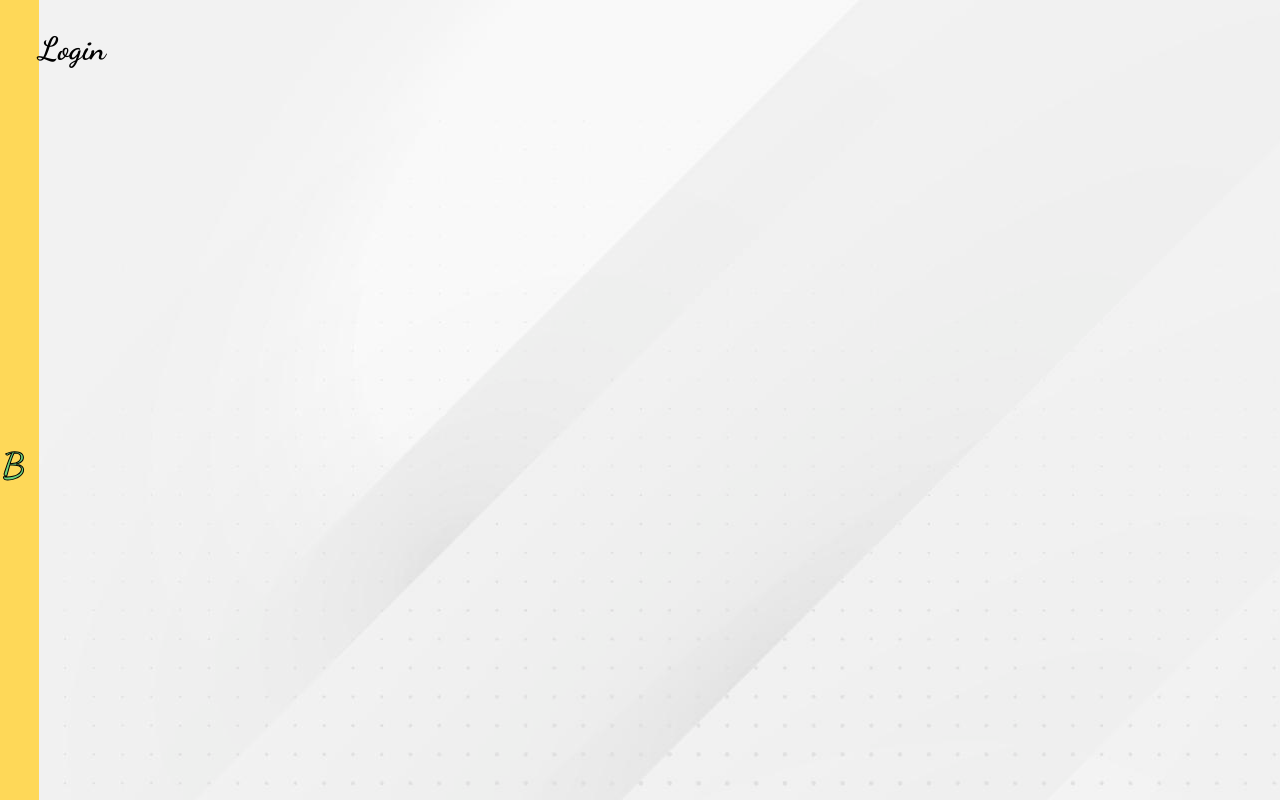
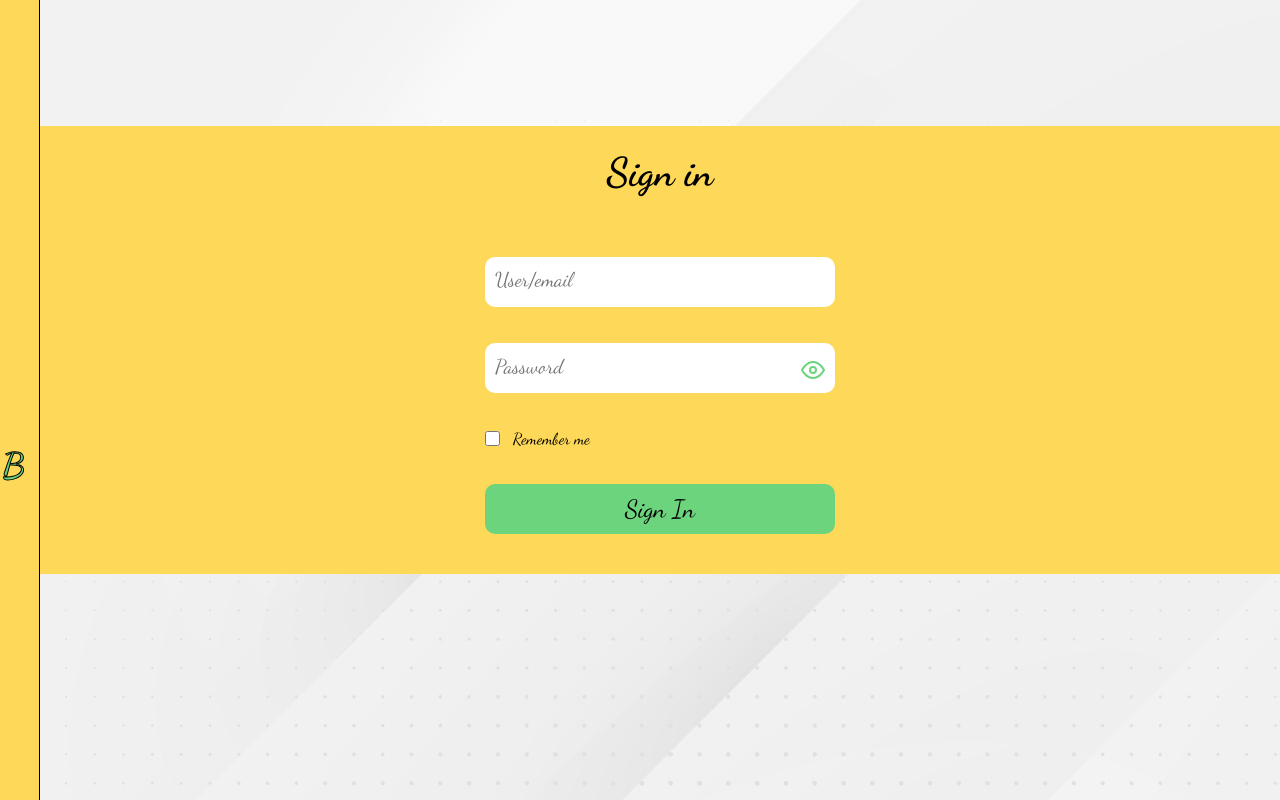
Before and after one commit to JulianGarcia04/url_ShortCut, a React (Create React App) app in the folder client/: page /Login in a window 1280 px wide. Built offline with nearby package versions, Linux system fonts and the light colour scheme; a web font is replaced by a local one.

Commit message:
vistas de login maquetada, falta la funcionalidad

```diff
--- a/client/package.json
+++ b/client/package.json
@@ -10,6 +10,7 @@
     "axios": "^0.27.2",
     "react": "^18.2.0",
     "react-dom": "^18.2.0",
+    "react-feather": "^2.0.10",
     "react-redux": "^8.0.2",
     "react-router-dom": "^6.4.0",
     "react-scripts": "5.0.1",
--- a/client/src/components/CardUrl.jsx
+++ b/client/src/components/CardUrl.jsx
@@ -1,20 +1,20 @@
 import React from "react";
-import useModal from "../hooks/useModal";
-import arrowMenu from '../static/icons/icon-sidebar-back.svg';
+import { ChevronDown, ChevronUp } from 'react-feather';
 import '../static/styles/CardUrl.scss'
 
-const CardUrl = ()=>{
-
-    const stateMenu = useModal();
-
+const CardUrl = ({stateMenu})=>{
     return(
-        <div className={`cardUrl ${stateMenu.modal? 'h-50':''}`}>
+        <div className={`cardUrl ${stateMenu.state? 'h-50':''}`}>
             <div className="headerCard">
                 <span>https://mail.google.com/mail/u/0/#inbox</span>
-                <img src={arrowMenu} alt="arrowMenu" width={15} className="arrowMenuCard" onClick={stateMenu.changeState} />
+                {
+                    !stateMenu.state
+                    ?<ChevronUp onClick={stateMenu.changeState} className="arrowMenuCard"/>
+                    :<ChevronDown onClick={stateMenu.changeState} className="arrowMenuCard" />
+                }
             </div>
             {
-                (stateMenu.modal || window.screen.availWidth >= 1024)&&
+                (stateMenu.state || window.screen.availWidth >= 1024)&&
                 <div className="footerCard">
                     <span>https://beatly/5ED12</span>
                     <button>Copy</button>
--- a/client/src/components/NavBar.jsx
+++ b/client/src/components/NavBar.jsx
@@ -1,4 +1,5 @@
 import React from "react";
+import { Link } from "react-router-dom";
 import { useSelector, useDispatch } from 'react-redux';
 import { changeStateMenu } from '../features/navBar/navBarSlice';
 import menuBars from '../static/icons/bars-solid.svg';
@@ -16,11 +17,14 @@
 
     const dispatch = useDispatch();
 
+
     return (
         <nav className={`nav-container ${stateMenu?'open':''}`}>
             <div className="nav-header">
                 <img src={arrowMenu} alt="" width={30} className={`arrowMenu ${stateMenu?'rotate':''}`} onClick={()=>dispatch(changeStateMenu())}/>
-                <h1>BEATLY</h1>
+                <Link to={'/'} className="logo">
+                    <h4>BEATLY</h4>
+                </Link>
                 <img src={menuBars} alt="" width={30} className="menuBars" onClick={()=>dispatch(changeStateMenu())}/>
             </div>
             {
@@ -45,10 +49,12 @@
                             <img src={iconSingUp} alt="Register" width={30} />
                             <span>Sign Up</span>
                         </div>
-                        <div>
-                            <img src={iconSingIn} alt="Login" width={30} />
-                            <span>Sign in</span>
-                        </div>
+                        <Link to={'/login'} className="loginUrl">
+                            <div>
+                                <img src={iconSingIn} alt="Login" width={30} />
+                                <span>Sign In</span>
+                            </div>
+                        </Link>
                     </div>
                 </>
             }
--- a/client/src/hooks/useModal.js
+++ b/client/src/hooks/useModal.js
@@ -1,16 +1,16 @@
 import { useState } from 'react';
 
-const useModal = ()=>{
-    const [modal, setModal] = useState(false);
+const useBooleanState = ()=>{
+    const [state, setState] = useState(false);
 
     const changeState = ()=>{
-        setModal(!modal)
+        setState(!state)
     }
 
     return {
-        modal,
+        state,
         changeState
     };
 }
 
-export default useModal
+export default useBooleanState
--- /dev/null
+++ b/client/src/hooks/useValue.js
@@ -0,0 +1,20 @@
+import { useState } from 'react';
+
+const useValue = ()=>{
+    const [inputUser, setInputUser] = useState('');
+
+    const handleChange = (e)=>{
+        setInputUser(e.target.value);
+    }
+
+    return {
+        reducer: {
+            inputUser
+        },
+        actions: {
+            handleChange
+        }
+    }
+}
+
+export default useValue;
--- a/client/src/index.js
+++ b/client/src/index.js
@@ -19,7 +19,7 @@
           <Routes>
             <Route path='/' element={<App/>}/>
             <Route path='/me' element={<Me/>}/>
-            <Route path='/login' element={<Login/>}/>
+            <Route path='/Login' element={<Login/>}/>
             <Route path='/register' element={<SignUp/>}/>
           </Routes>
         </MainLayout>
--- a/client/src/static/styles/App.scss
+++ b/client/src/static/styles/App.scss
@@ -73,8 +73,4 @@
             }
         }
     }
-
-    .urlsContainer {
-
-    }
 }
--- /dev/null
+++ b/client/src/static/styles/Login.scss
@@ -0,0 +1,88 @@
+.background-container{
+    display: grid;
+    place-items: center;
+    width: 100%;
+    height: 80vh;
+}
+
+.principal-container{
+    display: flex;
+    flex-direction: column;
+    align-items: center;
+    justify-content: space-around;
+    width: 100%;
+    height: 60%;
+    background-color: var(--bg-color-yellow);
+
+    h1{
+        font-size: 40px;
+    }
+
+    form {
+        display: flex;
+        flex-direction: column;
+        justify-content: space-around;
+        width: 80%;
+        height: 70%;
+
+        div {
+            width: 100%;
+            height: 50px;
+            input{
+                border: none;
+                padding: 0px 10px;
+                box-sizing: border-box;
+                border-radius: 10px;
+                width: 100%;
+                height: 100%;
+            }
+
+            input::placeholder{
+                font-size: 20px;
+                font-family: 'Dancing Script', cursive;
+            }
+        }
+        label{
+            display: flex;
+            justify-content: space-between;
+            align-items: center;
+            width: 30%;
+            #checkMe{
+                border-radius: 10px;
+                width: 15px;
+                height: 15px;
+            }
+        }
+
+
+        button{
+            width: 100%;
+            height: 50px;
+            border: none;
+            border-radius: 10px;
+            background-color: var(--bg-color-green);
+            font-size: 25px;
+            font-family: 'Dancing Script', cursive;
+        }
+    }
+}
+
+.formPassword{
+    position: relative;
+    .eye{
+        position: absolute;
+        right: 10px;
+        top: 30%;
+        color: var(--bg-color-green);
+    }
+}
+
+@media (min-width: 1024px){
+    .principal-container{
+        height: 70%;
+        form{
+            width: 21.875em;
+            height: 70%;
+        }
+    }
+}
--- a/client/src/static/styles/NavBar.scss
+++ b/client/src/static/styles/NavBar.scss
@@ -4,11 +4,13 @@
     flex-direction: column;
     justify-content: space-around;
     align-items: center;
+    border-bottom: 1px solid #000;
     width: 100%;
     height: 10vh;
     background-color: var(--bg-color-yellow);
     color: var(--bg-color-green);
     transition: 1000ms;
+    z-index: 5;
 
     .nav-header {
         display: flex;
@@ -16,12 +18,15 @@
         align-items: center;
         width: 90%;
         height: 1.875em;
+        cursor: pointer;
 
-        h1 {
+        .logo {
             margin: 0;
             font-size: 35px;
             -webkit-text-stroke: 1px black;
             letter-spacing: 17px;
+            text-decoration: none;
+            color: var(--bg-color-green);
         }
 
         .arrowMenu {
@@ -39,6 +44,7 @@
         div {
             display: flex;
             align-items: center;
+            cursor: pointer;
             span{
                 font-size: 25px;
                 margin-left: 0.625em;
@@ -57,12 +63,19 @@
         div {
             display: flex;
             align-items: center;
+            cursor: pointer;
 
             span {
                 font-size: 25px;
                 margin-left: 0.625em;
                 -webkit-text-stroke: 0.5px black;
+
             }
+        }
+
+        .loginUrl{
+            text-decoration: none;
+            color: var(--bg-color-green);
         }
     }
 
@@ -76,6 +89,8 @@
 @media (min-width: 1024px){
     .nav-container {
         position: static;
+        border-right: 1px solid #000;
+        border-bottom: none;
         width: 40px;
         transition: 1000ms;
         height: 100vh;
--- a/client/src/views/App.jsx
+++ b/client/src/views/App.jsx
@@ -1,4 +1,5 @@
 import React from "react";
+import useMenu from "../hooks/useModal";
 import { useSelector } from "react-redux";
 import imageIndex from '../static/images/IMAGE.svg';
 import CardUrl from "../components/CardUrl";
@@ -7,6 +8,7 @@
 const App = ()=>{
 
     const navBarState = useSelector(state=>state.stateMenu.value);
+    const stateMenu = useMenu();
 
     return (
         <div className="containerIndex">
@@ -17,7 +19,7 @@
                     <input type="submit" value="Shorted"/>
                 </form>
                 <div className="urlsContainer">
-                    <CardUrl/>
+                    <CardUrl stateMenu={stateMenu}/>
                 </div>
             </div>
         </div>
--- a/client/src/views/Login.jsx
+++ b/client/src/views/Login.jsx
@@ -1,9 +1,37 @@
 import React from "react";
+import useStatePassword from '../hooks/useModal';
+import useValue from "../hooks/useValue";
+import { Eye, EyeOff } from "react-feather";
+import '../static/styles/Login.scss';
 
 const Login = ()=>{
+    const statePassword = useStatePassword();
+
+    const {reducer, actions} = useValue();
+
     return (
-        <div>
-            <h1>Login</h1>
+        <div className="background-container">
+            <div className="principal-container">
+                <h1>Sign in</h1>
+                <form>
+                    <div>
+                        <input type={reducer.inputUser.search('@')!==-1?'email':'text'} placeholder="User/email" autoComplete="off" required onChange={actions.handleChange}/>
+                    </div>
+                    <div className="formPassword">
+                        <input type={statePassword.state?'text':'password'} placeholder="Password" required autoComplete="off"/>
+                        {
+                            statePassword.state
+                            ?<EyeOff className="eye" onClick={statePassword.changeState}/>
+                            :<Eye className="eye" onClick={statePassword.changeState}/>
+                        }
+                    </div>
+                    <label htmlFor="checkMe">
+                        <input type="checkbox" id="checkMe"/>
+                        Remember me
+                    </label>
+                    <button type="submit">Sign In</button>
+                </form>
+            </div>
         </div>
     )
 }
```
Also changed, not shown: client/src/services/users.services.js (added), 1 other file (tests, documents, lock files or other folders).
